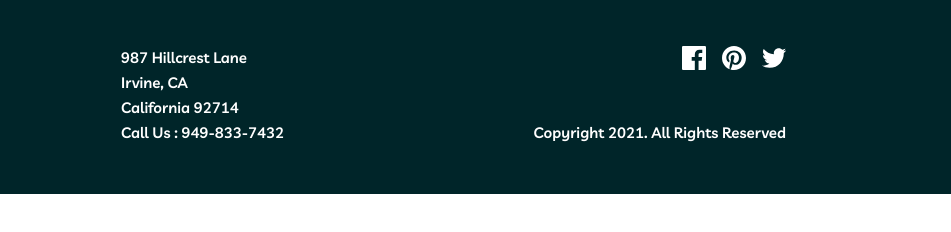
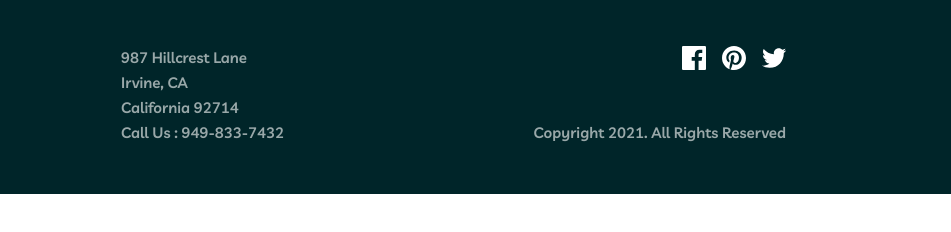
Before and after one commit to fapjsc/myteam, a website: page index.html in a window 1280 px wide. Shown: the part 2793-3025 px from the top of the page, 329-1280 px from the left. Drawn offline with Linux system fonts and the light colour scheme.

Commit message:
adjustment footer text color

```diff
--- a/index.html
+++ b/index.html
@@ -197,10 +197,10 @@
             </ul>
           </div>
           <div class="footer__box">
-            <p class="paragraph">987 Hillcrest Lane</p>
-            <p class="paragraph">Irvine, CA</p>
-            <p class="paragraph">California 92714</p>
-            <p class="paragraph">Call Us : 949-833-7432</p>
+            <p class="paragraph-dark">987 Hillcrest Lane</p>
+            <p class="paragraph-dark">Irvine, CA</p>
+            <p class="paragraph-dark">California 92714</p>
+            <p class="paragraph-dark">Call Us : 949-833-7432</p>
           </div>
           <div class="footer__box">
             <div class="footer__socail-icon">
@@ -214,7 +214,7 @@
                 <use xlink:href="img/sprite.svg#icon-icon-twitter"></use>
               </svg>
             </div>
-            <p class="paragraph">Copyright 2021. All Rights Reserved</p>
+            <p class="paragraph-dark">Copyright 2021. All Rights Reserved</p>
           </div>
         </div>
       </footer>
--- a/sass/base/_typography.scss
+++ b/sass/base/_typography.scss
@@ -44,6 +44,13 @@
   line-height: 1.66;
 }
 
+.paragraph-dark {
+  color: #99a8a9;
+  font-size: 1.5rem;
+  font-weight: 600;
+  line-height: 1.66;
+}
+
 .paragraph-italic {
   color: $color-white;
   font-size: 1.5rem;
```
Also changed, not shown: about.html (+5 -5 lines), css/style.css.
